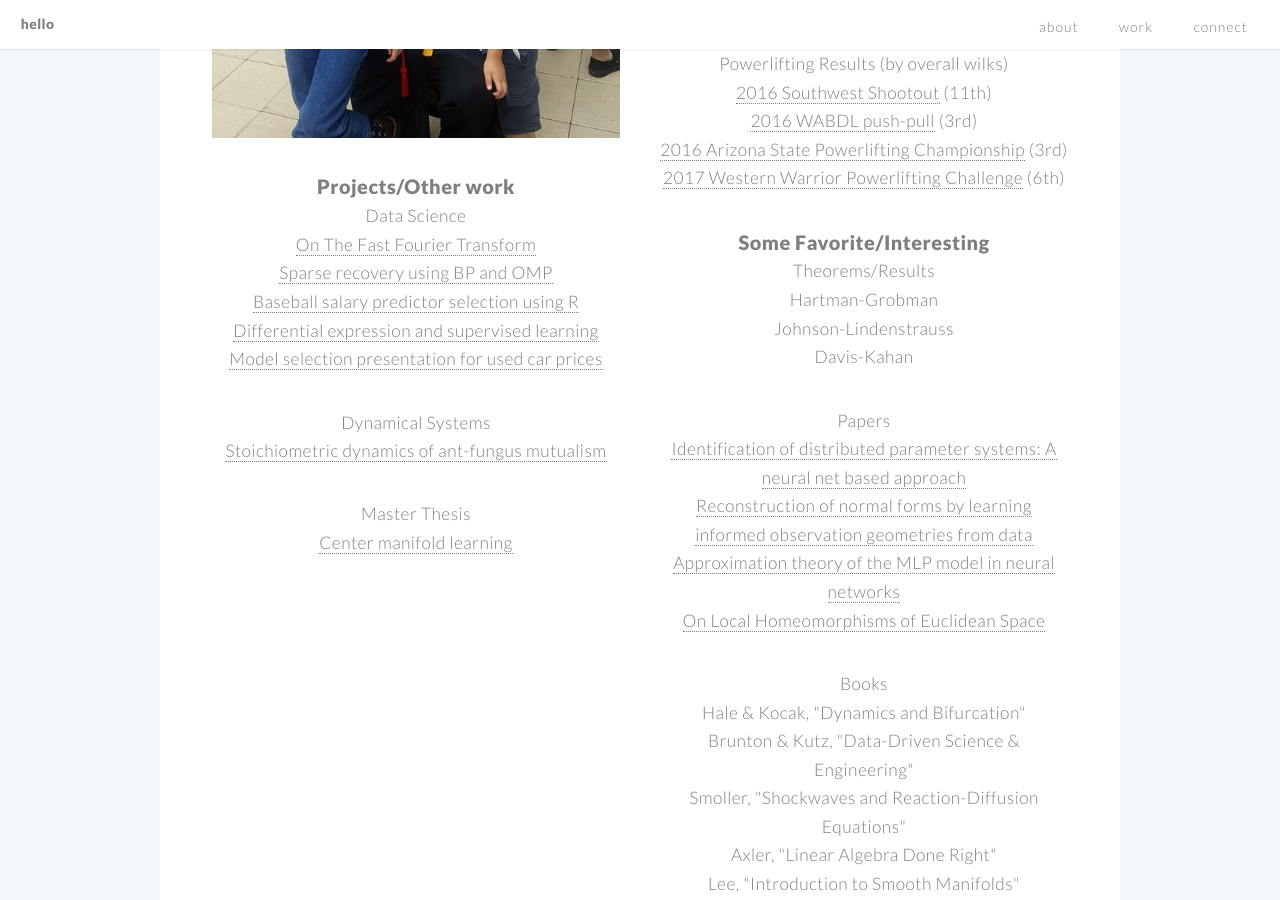
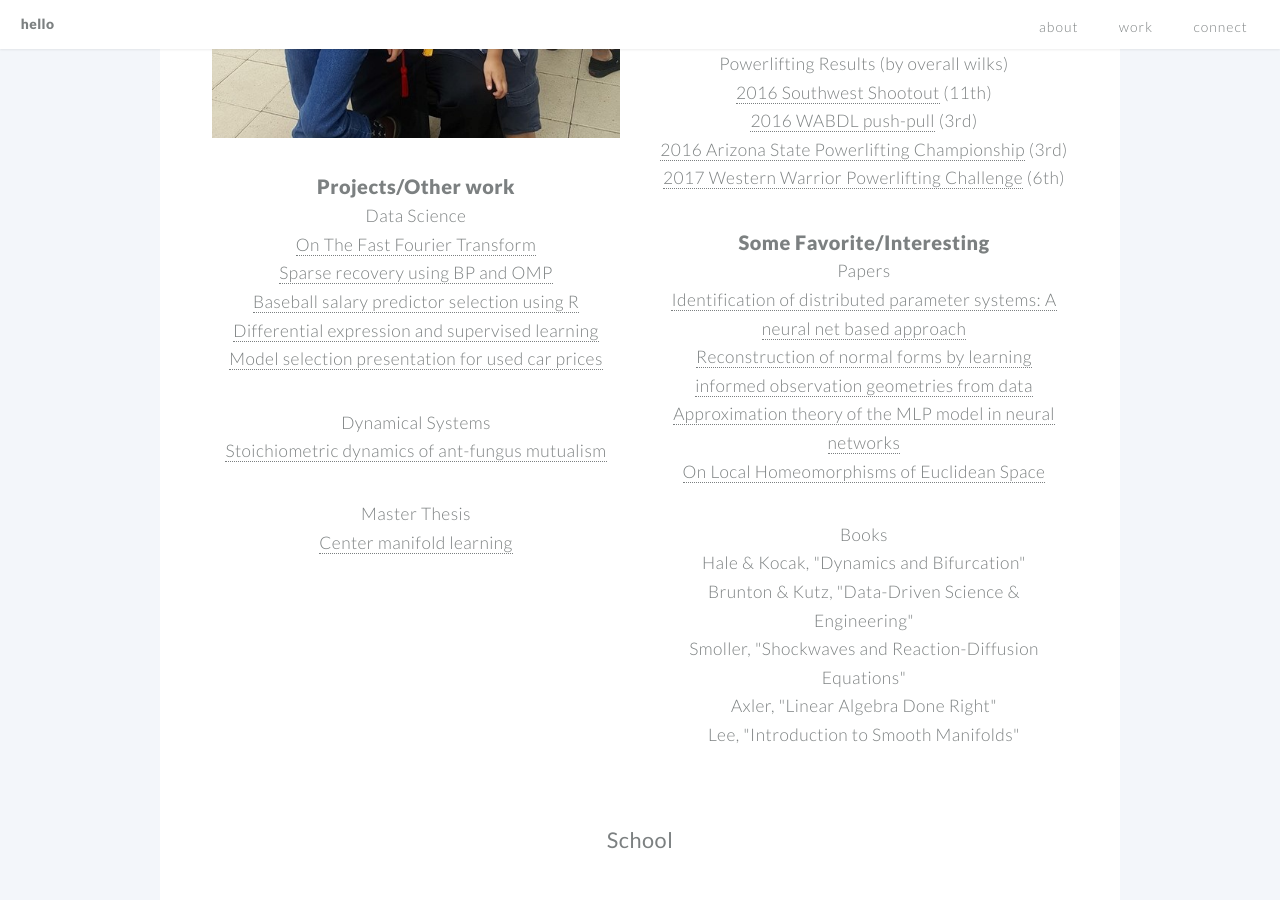
Before and after one commit to jben33/jben33.github.io, a Jekyll site: the page built from index.md, in a window 1280 px wide and 900 px high, scrolled down 2360 px. Built offline with Jekyll 4.4.1, drawn with Linux system fonts in a browser that asks for light colours.

Commit message:
Update example2.html

```diff
--- a/_includes/example2.html
+++ b/_includes/example2.html
@@ -9,11 +9,6 @@
 
 <h1>Some Favorite/Interesting</h1>
 
-<ul> Theorems/Results
-  <li>Hartman-Grobman</li>
-  <li>Johnson-Lindenstrauss</li>
-  <li>Davis-Kahan</li>
-</ul>
 
 <ul> Papers
     <li><a href="https://www.sciencedirect.com/science/article/abs/pii/S0098135498001914?via%3Dihub">Identification of distributed parameter systems: A neural net based approach</a></li>
```
